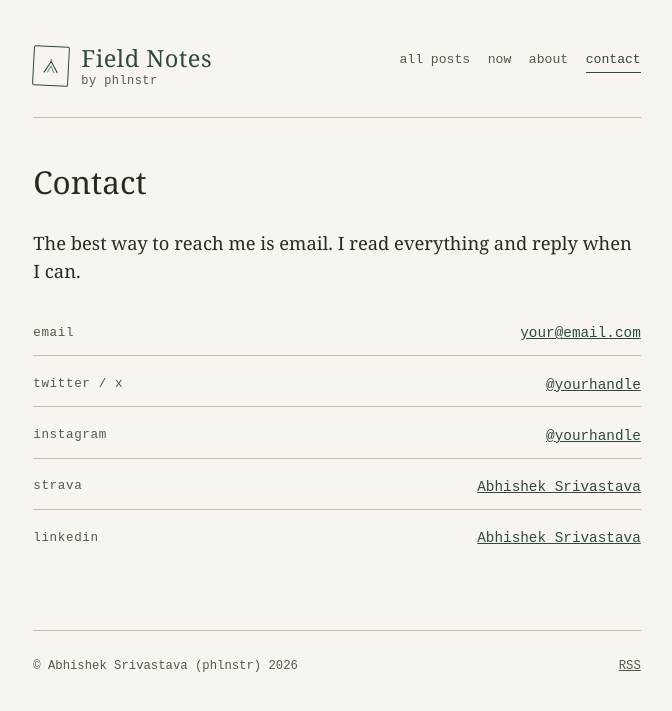
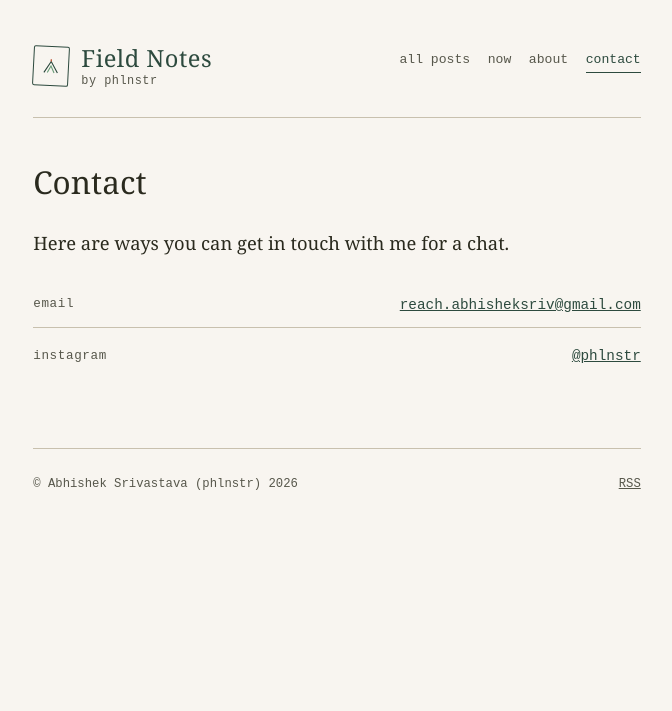
Before and after one commit to phlnstr/phlnstr.in, a Jekyll site: the page built from contact.html, in a window 1280 px wide. Shown: the top 711 px of the page, without its empty margins (303-975 px from the left). Built offline with Jekyll 4.4.1, drawn with Linux system fonts in a browser that asks for light colours.

Commit message:
Update contact.html

```diff
--- a/contact.html
+++ b/contact.html
@@ -5,29 +5,16 @@ description: Get in touch with Abhishek Srivastava.
 permalink: /contact.html
 ---
 
-<p>The best way to reach me is email. I read everything and reply when I can.</p>
-
-<!-- EDIT THIS — replace placeholder values with your actual links. Delete any rows you don't use. -->
+<p>Here are ways you can get in touch with me for a chat.</p>
 
 <ul class="social-list">
   <li>
     <span class="social-label">Email</span>
-    <a href="mailto:your@email.com" class="social-link">your@email.com</a>
+    <a href="mailto:reach.abhisheksriv@gmail.com" class="social-link">reach.abhisheksriv@gmail.com</a>
   </li>
-  <li>
-    <span class="social-label">Twitter / X</span>
-    <a href="https://x.com/yourhandle" class="social-link">@yourhandle</a>
-  </li>
+
   <li>
     <span class="social-label">Instagram</span>
-    <a href="https://instagram.com/yourhandle" class="social-link">@yourhandle</a>
-  </li>
-  <li>
-    <span class="social-label">Strava</span>
-    <a href="https://www.strava.com/athletes/yourid" class="social-link">Abhishek Srivastava</a>
-  </li>
-  <li>
-    <span class="social-label">LinkedIn</span>
-    <a href="https://linkedin.com/in/yourhandle" class="social-link">Abhishek Srivastava</a>
+    <a href="https://instagram.com/phlnstr" class="social-link">@phlnstr</a>
   </li>
 </ul>
```
